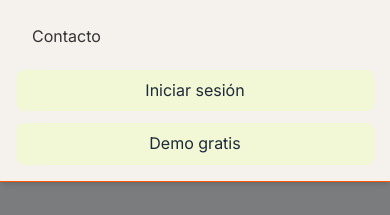
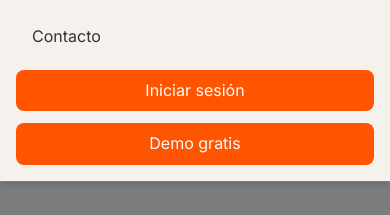
Before and after one commit to Hackathon-ONE/Front-E-learning, a Next.js app: page / in a window 390 px wide. Both pictures are taken after a click on the button 362 px from the left and 38 px from the top of the page. Shown: the part 290-505 px from the top of the page. Built offline with nearby package versions, Linux system fonts and the light colour scheme; no server answers.

Commit message:
dropdown estilos

```diff
--- a/src/components/Navbar.jsx
+++ b/src/components/Navbar.jsx
@@ -212,13 +212,13 @@ export default function Navbar() {
           <>
             <button
               onClick={() => router.push('/auth/login')}
-              className="px-4 py-2 bg-[var(--color-dropdown)] text-gray-800 rounded-lg text-center"
+              className="px-4 py-2 bg-primary text-[var(--color-primary-text)] rounded-lg text-center"
             >
               Iniciar sesión
             </button>
             <Link
               href="/demo"
-              className="px-4 py-2 bg-[var(--color-dropdown)] text-gray-800 rounded-lg text-center"
+              className="px-4 py-2 bg-primary text-[var(--color-primary-text)] rounded-lg text-center"
             >
               Demo gratis
             </Link>
```
